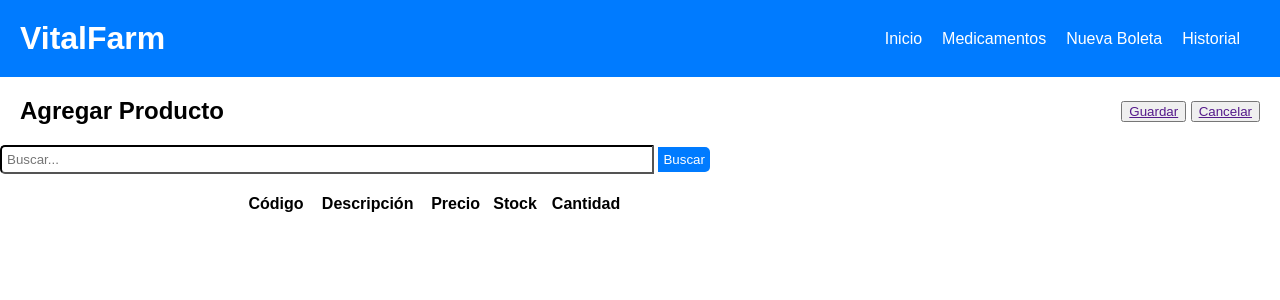
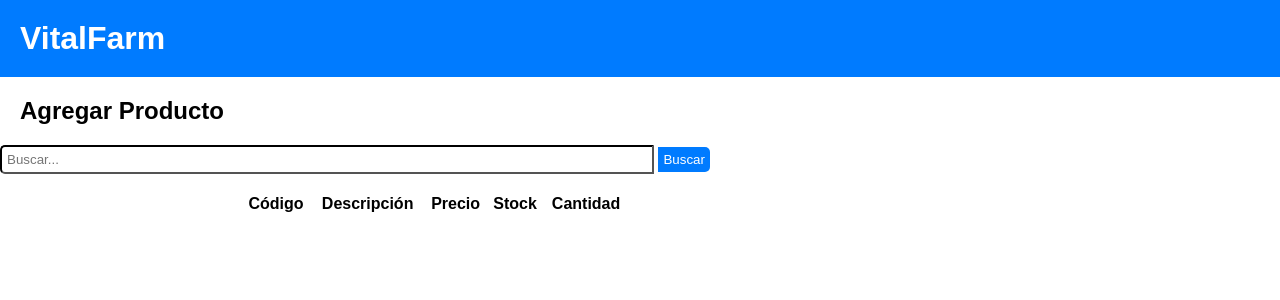
Before and after one commit to MykaelaChavezBarrios/VitalFarm-app, a Flask app: page /sucursal/1/agregarproducto/1 in a window 1280 px wide. Shown: the top 300 px of the page. Run offline with Flask 3, Linux system fonts and the light colour scheme; lists and menus that the app fills with data are empty; some libraries are stand-ins or nearby versions.

Commit message:
fix: nav

```diff
--- a/src/app.py
+++ b/src/app.py
@@ -65,8 +65,8 @@ def historial(id):
     return render_template("historial.html", facturas=facturas, sucursal=sucursal)
 
 
-@app.route("/boleta_extendida/<int:id_boleta>")
-def boletaExtendida(id_boleta):
+@app.route("/sucursal/<int:id>/boleta_extendida/<int:id_boleta>")
+def boletaExtendida(id_boleta, id):
     mydb = connect()
     cur_cab = mydb.cursor()
     cur_cab.execute("CALL factCabecera(%s)", (id_boleta,))
@@ -79,7 +79,10 @@ def boletaExtendida(id_boleta):
     boletaD = cur_det.fetchall()
     cur_det.close()
     mydb.close()
-    return render_template("boletaExtendida.html", boletaC=boletaC, boletaD=boletaD)
+    sucursal = [id]
+    return render_template(
+        "boletaExtendida.html", boletaC=boletaC, boletaD=boletaD, sucursal=sucursal
+    )
 
 
 @app.route("/sucursal/<int:id>/agregarproducto/<int:codfact>")
--- a/src/templates/agregarproducto.html
+++ b/src/templates/agregarproducto.html
@@ -10,21 +10,9 @@
 <body>
 	<header>
 		<h1>VitalFarm</h1>
-		<nav>
-			<ul>
-				<li><a href="">Inicio</a></li>
-				<li><a href="">Medicamentos</a></li>
-				<li><a href="">Nueva Boleta</a></li>
-				<li><a href="">Historial</a></li>
-			</ul>
-		</nav>
 	</header>
 	<section class="header-section">
 		<h2>Agregar Producto</h2>
-		<div class="btn-group">
-			<button><a href="">Guardar</a></button>
-			<button><a href="">Cancelar</a></button>
-		</div>
 	</section>
 	<div class="search">
 		<form method="GET">
--- a/src/templates/historial.html
+++ b/src/templates/historial.html
@@ -44,7 +44,7 @@
 					<td>{{ fact[3] }}</td>
 					<td>{{ fact[4] }}</td>
 					<td><button class="ver" id="ver-1"><a
-								href="{{ url_for('boletaExtendida', id_boleta=fact[0]) }}">Ver</a></button>
+								href="{{ url_for('boletaExtendida', id_boleta=fact[0], id=sucursal[0]) }}">Ver</a></button>
 					</td>
 				</tr>
 				{% endfor %}
```
Also changed, not shown: src/templates/boletaExtendida.html (+4 -4 lines).
